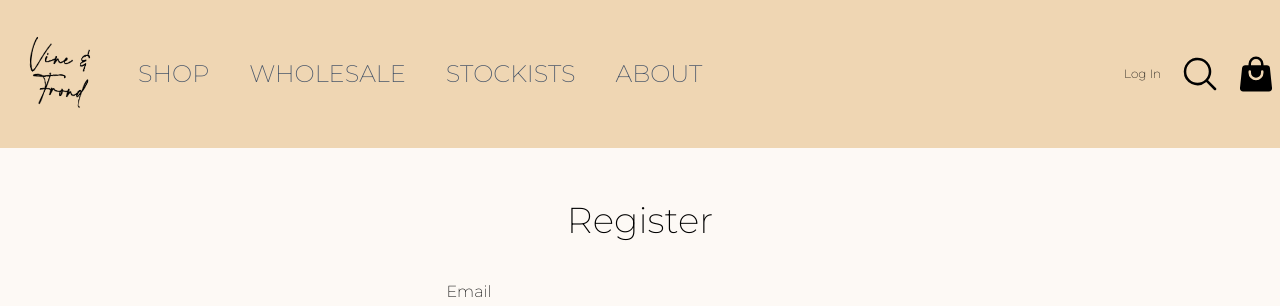
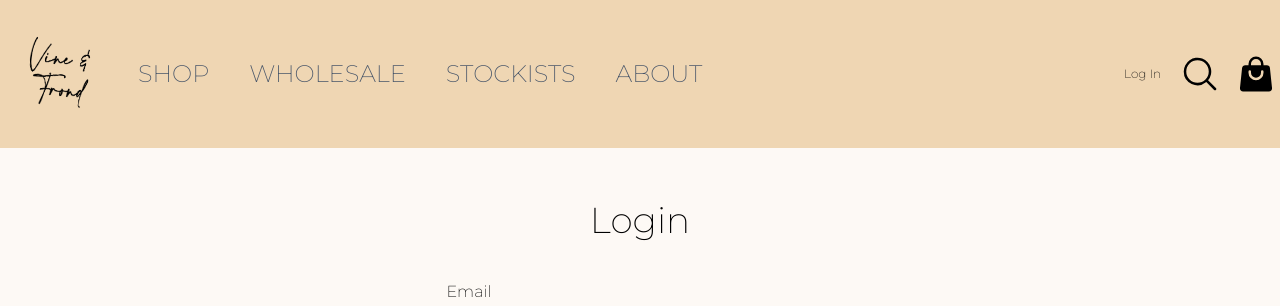
Before and after one commit to Calathea-Z/Vine-Frond-Shop, a Next.js app: page /login in a window 1280 px wide. Shown: the top 306 px of the page. Built offline with nearby package versions, Linux system fonts and the light colour scheme.

Commit message:
Small changes to login page routing

```diff
--- a/pages/login.js
+++ b/pages/login.js
@@ -16,11 +16,11 @@ const LoginScreen = () => {
   const { state, dispatch } = useContext(Store);
   const { userInfo } = state;
 
-  // useEffect(() => {
-  //   if (userInfo) {
-  //     router.push("/");
-  //   }
-  // }, [router, userInfo]);
+  useEffect(() => {
+    if (userInfo) {
+      router.push("/");
+    }
+  }, [router, userInfo]);
 
   const [showPassword, setShowPassword] = useState(false);
 
@@ -61,7 +61,7 @@ const LoginScreen = () => {
     <div className="flex flex-col">
       <Header />
       <div className="bg-[#fdf9f5] flex flex-col items-center p-8">
-        <h1 className="self-center px-10 py-5 text-4xl">Register</h1>
+        <h1 className="self-center px-10 py-5 text-4xl">Login</h1>
         <form
           onSubmit={handleSubmit(submitHandler)}
           className="flex flex-col p-5 "
@@ -124,7 +124,7 @@ const LoginScreen = () => {
             Login
           </button>
           <div>
-            <Link href="/login" passHref className="text-sm hover:opacity-70">
+            <Link href="/register" passHref className="text-sm hover:opacity-70">
               Create Account
             </Link>
           </div>
```
